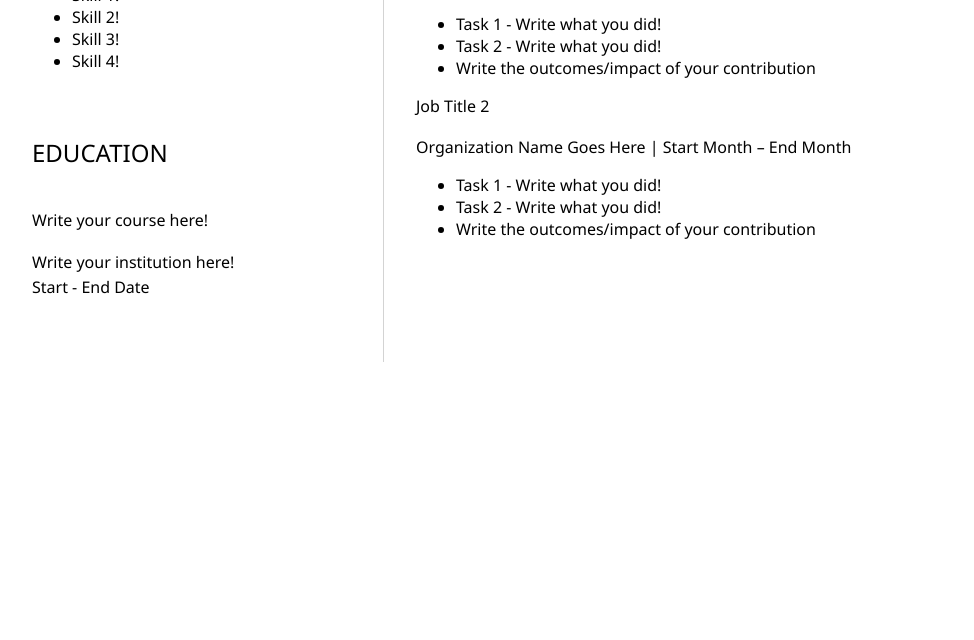
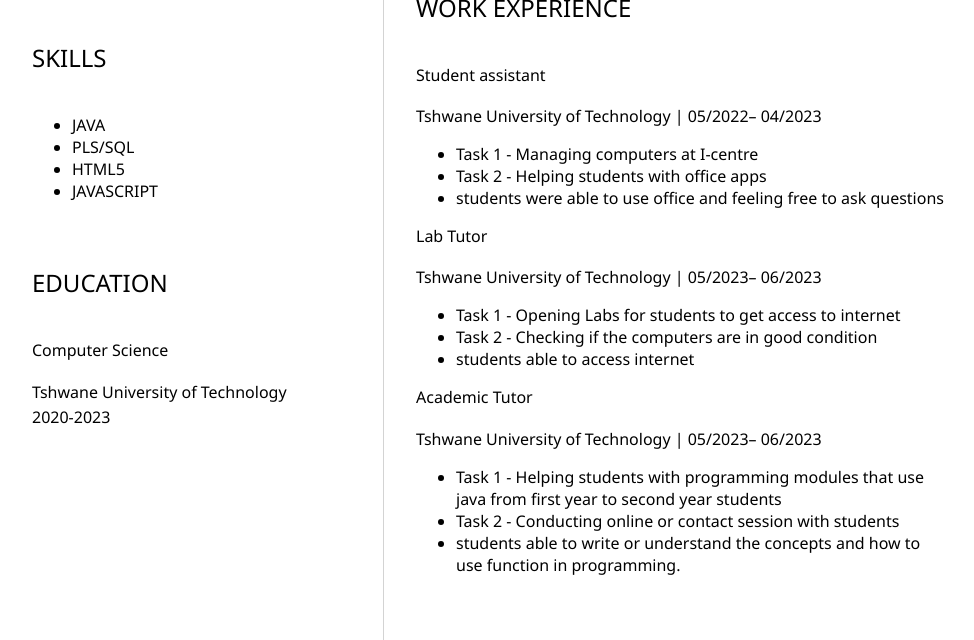
Before and after one commit to BoitumeloSpider/resume-template, a plain HTML site: page index.html in a window 1280 px wide. Shown: the part 562-1202 px from the top of the page, without its empty margins (160-1134 px from the left). Before the commit the page ends 924 px from the top, so only its background shows below. Drawn offline with Linux system fonts and the light colour scheme.

Commit message:
Update index.html
My resume

```diff
--- a/index.html
+++ b/index.html
@@ -2,13 +2,13 @@
 	<head>
 		<link href="style.css" rel="stylesheet">
         <link rel="stylesheet" href="https://cdnjs.cloudflare.com/ajax/libs/font-awesome/5.15.4/css/all.min.css">
-        <title>Julia Muiruri</title>
+        <title>Boitumelo Leanerd Mothomogolo</title>
 	</head>
 
 	<body>
 		<header id="header">
 			<!-- resume header with your name and title -->
-			<h1>Julia Muiruri</h1>
+			<h1>Boitumelo Leanerd Mothomogolo</h1>
 			<hr>
 			Faculty Demo
 			<hr>
@@ -20,36 +20,36 @@
 					<!-- contact info including social media -->
                     <p>
                         <i class="fa fa-envelope" aria-hidden="true"></i>
-                        <a href="mailto:username@domain.top-level domain">Write your email here</a>
+                        <a href="mailto:username@domain.top-level domain">boitumeloleanard@gmail</a>
                     </p>
                     <p>
                         <i class="fab fa-github" aria-hidden="true"></i>
-                        <a href="github.com/yourGitHubUsername">Write your username here!</a>
+                        <a href="github.com/yourGitHubUsername">BoitumeloSpider</a>
                     </p>
                     <p>
                         <i class="fab fa-linkedin" aria-hidden="true"></i>
-                        <a href="linkedin.com/yourLinkedInUsername">Write your username here!</a>
+                        <a href="linkedin.com/yourLinkedInUsername">Boitumelo Leanard</a>
                     </p>
 				</section>
 				<section>
 					<h2>SKILLS</h2>
 					<!-- your skills -->
                     <ul>
-                        <li>Skill 1!</li>
-                        <li>Skill 2!</li>
-                        <li>Skill 3!</li>
-                        <li>Skill 4!</li>
+                        <li>JAVA</li>
+                        <li>PLS/SQL</li>
+                        <li>HTML5</li>
+                        <li>JAVASCRIPT</li>
                     </ul>
 				</section>
 				<section>
 					<h2>EDUCATION</h2>
 					<!-- your education -->
-                    <h3>Write your course here!</h3>
+                    <h3>Computer Science</h3>
                     <p>
-                        Write your institution here!
+                       Tshwane University of Technology
                     </p>
                     <p>
-                        Start - End Date
+                        2020-2023
                     </p>
 				</section>
 			</article>
@@ -62,25 +62,35 @@
 				<section>
 					<h2>WORK EXPERIENCE</h2>
 					<!-- your work experience -->
-                    <h3>Job Title</h3>
+                    <h3>Student assistant</h3>
                     <p>
-                        Organization Name Goes Here | Start Month – End Month
+                       Tshwane University of Technology | 05/2022– 04/2023
                     </p>
                     <ul>
-                            <li>Task 1 - Write what you did!</li>
-                            <li>Task 2 - Write what you did!</li>
-                            <li>Write the outcomes/impact of your contribution</li>
+                            <li>Task 1 - Managing computers at I-centre</li>
+                            <li>Task 2 - Helping students with office apps</li>
+                            <li>students were able to use office and feeling free to ask questions</li>
 
                     </ul>
 
-                    <h3>Job Title 2</h3>
+                    <h3>Lab Tutor</h3>
                     <p>
-                        Organization Name Goes Here | Start Month – End Month
+                        Tshwane University of Technology | 05/2023– 06/2023
                     </p>
                     <ul>
-                            <li>Task 1 - Write what you did!</li>
-                            <li>Task 2 - Write what you did!</li>
-                            <li>Write the outcomes/impact of your contribution</li>
+                            <li>Task 1 - Opening Labs for students to get access to internet</li>
+                            <li>Task 2 - Checking if the computers are in good condition</li>
+                            <li>students able to access internet</li>
+
+                    </ul>
+                    <h3>Academic Tutor</h3>
+                    <p>
+                        Tshwane University of Technology | 05/2023– 06/2023
+                    </p>
+                    <ul>
+                            <li>Task 1 - Helping students with programming modules that use java from first year to second year students</li>
+                            <li>Task 2 - Conducting online or contact session with students</li>
+                            <li>students able to write or understand the concepts and how to use function in programming.</li>
 
                     </ul>
 				</section>
```
